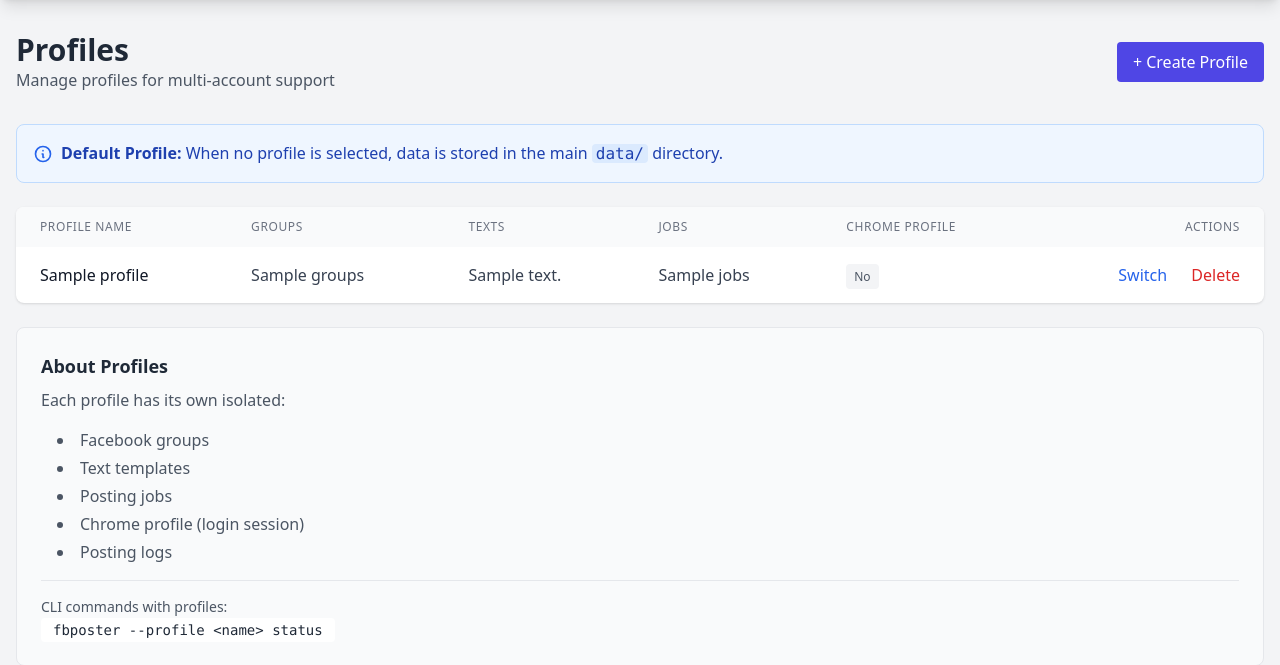
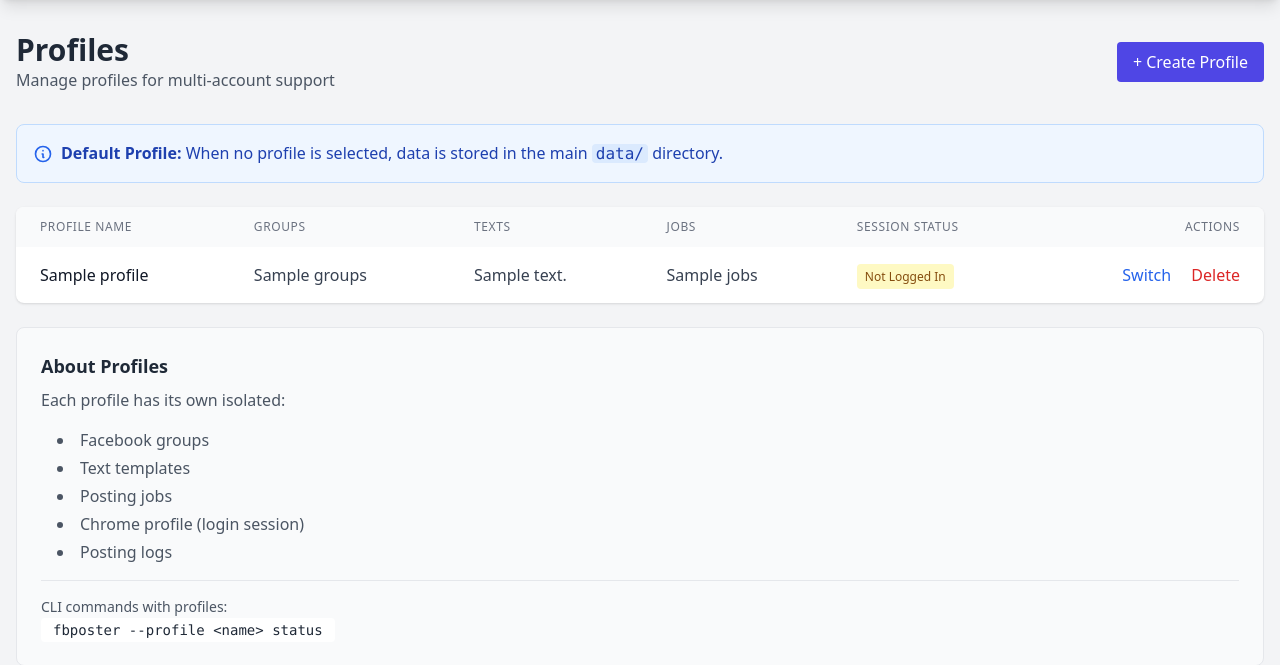
Before and after one commit to yassbarona/facebook-autoposter, a FastAPI app: template fbposter/web/templates/profiles.html in a window 1280 px wide. Shown: the part 64-729 px from the top of the page. Run offline with FastAPI, Linux system fonts and the light colour scheme; the template is opened without the code that fills it: most values are stand-ins (such as "Sample title", 1, 10 or a date in 2020); parts of the project's set-up code (start-up, migrations or seed data) failed here and were passed over; some libraries are stand-ins or nearby versions.

Commit message:
Improve session detection with marker file approach
Changes:
- Session now detected via .session_ready marker file instead of Cookies
- Marker file created after successful login verification or post
- Added "Browser" checkbox on Jobs page to force browser open
- Added "Clear Session" button on Profiles page for re-login
- Session shows "Logged In" / "Not Logged In" on Profiles page

This fixes:
- Accepting Facebook cookie policy no longer falsely marks as logged in
- User has control via checkbox to open browser when needed
- Can clear session marker to force re-login

```diff
--- a/fbposter/web/app.py
+++ b/fbposter/web/app.py
@@ -69,37 +69,46 @@ def get_stores(profile: Optional[str] = None):
 
 
 def has_chrome_session(profile: Optional[str] = None) -> bool:
-    """Check if profile has a Chrome session (logged into Facebook)"""
+    """Check if profile has a verified Chrome session (logged into Facebook)
+
+    We use a marker file (.session_ready) that is created after a successful job run.
+    This is more reliable than checking cookie files.
+    """
     if profile:
-        chrome_dir = get_profile_dir(profile) / "chrome-profile"
+        profile_dir = get_profile_dir(profile)
     else:
-        # Default profile uses root chrome-profile
+        # Default profile uses root directory
         from pathlib import Path
-        package_dir = Path(__file__).parent.parent.parent
-        chrome_dir = package_dir / "chrome-profile"
+        profile_dir = Path(__file__).parent.parent.parent
 
-    # Check if chrome profile exists and has data
-    if not chrome_dir.exists():
-        return False
+    # Check for session marker file (created after successful job)
+    marker_file = profile_dir / ".session_ready"
+    return marker_file.exists()
 
-    # Check for Default directory with actual login data
-    default_dir = chrome_dir / "Default"
-    if not default_dir.exists():
-        return False
 
-    # Check for Cookies file - indicates browser was actually used
-    cookies_file = default_dir / "Cookies"
-    if not cookies_file.exists():
-        return False
+def mark_session_ready(profile: Optional[str] = None):
+    """Mark a profile's session as ready (called after successful job)"""
+    if profile:
+        profile_dir = get_profile_dir(profile)
+    else:
+        from pathlib import Path
+        profile_dir = Path(__file__).parent.parent.parent
 
-    # Check cookies file has reasonable size (>10KB suggests actual login)
-    try:
-        if cookies_file.stat().st_size < 10000:
-            return False
-    except:
-        return False
+    marker_file = profile_dir / ".session_ready"
+    marker_file.touch()
 
-    return True
+
+def clear_session_marker(profile: Optional[str] = None):
+    """Clear a profile's session marker (for re-login)"""
+    if profile:
+        profile_dir = get_profile_dir(profile)
+    else:
+        from pathlib import Path
+        profile_dir = Path(__file__).parent.parent.parent
+
+    marker_file = profile_dir / ".session_ready"
+    if marker_file.exists():
+        marker_file.unlink()
 
 
 def get_session_profile(request: Request) -> Optional[str]:
@@ -460,7 +469,12 @@ async def delete_job(request: Request, job_id: str, _=Depends(require_auth)):
 
 
 @app.post("/jobs/{job_id}/run")
-async def run_job(request: Request, job_id: str, _=Depends(require_auth)):
+async def run_job(
+    request: Request,
+    job_id: str,
+    open_browser: bool = Form(False),
+    _=Depends(require_auth)
+):
     """Run a job in background"""
     # Get profile from session
     current_profile = get_session_profile(request)
@@ -472,8 +486,8 @@ async def run_job(request: Request, job_id: str, _=Depends(require_auth)):
         cmd.extend(["--profile", current_profile])
     cmd.extend(["run", job_id])
 
-    # If no Chrome session, run with visible browser for login
-    if not has_session:
+    # Open browser if: user requested it OR no session exists
+    if open_browser or not has_session:
         cmd.append("--no-headless")
 
     try:
@@ -485,13 +499,23 @@ async def run_job(request: Request, job_id: str, _=Depends(require_auth)):
             start_new_session=True  # Detach from parent process
         )
 
-        if has_session:
+        if open_browser or not has_session:
+            return RedirectResponse(url="/jobs?success=Job+started+with+browser.+Login+to+Facebook,+then+let+job+complete.+Session+will+be+saved.", status_code=302)
+        else:
             return RedirectResponse(url="/jobs?success=Job+started+in+background.+Check+Logs+for+progress.", status_code=302)
-        else:
-            return RedirectResponse(url="/jobs?success=Job+started.+Browser+opened+for+login.+Complete+login+to+continue.", status_code=302)
 
     except Exception as e:
         return RedirectResponse(url=f"/jobs?error=Failed+to+start+job:+{str(e)[:50]}", status_code=302)
+
+
+@app.post("/profiles/{profile_name}/clear-session")
+async def clear_profile_session(request: Request, profile_name: str, _=Depends(require_auth)):
+    """Clear a profile's session marker to force re-login"""
+    if profile_name == "default":
+        clear_session_marker(None)
+    else:
+        clear_session_marker(profile_name)
+    return RedirectResponse(url="/profiles?success=Session+cleared.+Browser+will+open+on+next+job+run.", status_code=302)
 
 
 # ============== Logs Routes ==============
--- a/fbposter/web/templates/profiles.html
+++ b/fbposter/web/templates/profiles.html
@@ -50,7 +50,7 @@
                 <th class="px-6 py-3 text-left text-xs font-medium text-gray-500 uppercase tracking-wider">Groups</th>
                 <th class="px-6 py-3 text-left text-xs font-medium text-gray-500 uppercase tracking-wider">Texts</th>
                 <th class="px-6 py-3 text-left text-xs font-medium text-gray-500 uppercase tracking-wider">Jobs</th>
-                <th class="px-6 py-3 text-left text-xs font-medium text-gray-500 uppercase tracking-wider">Chrome Profile</th>
+                <th class="px-6 py-3 text-left text-xs font-medium text-gray-500 uppercase tracking-wider">Session Status</th>
                 <th class="px-6 py-3 text-right text-xs font-medium text-gray-500 uppercase tracking-wider">Actions</th>
             </tr>
         </thead>
@@ -68,15 +68,20 @@
                 <td class="px-6 py-4 text-gray-700">{{ p.jobs }}</td>
                 <td class="px-6 py-4">
                     {% if p.has_chrome %}
-                    <span class="px-2 py-1 bg-green-100 text-green-800 text-xs rounded">Yes</span>
+                    <span class="px-2 py-1 bg-green-100 text-green-800 text-xs rounded">Logged In</span>
                     {% else %}
-                    <span class="px-2 py-1 bg-gray-100 text-gray-600 text-xs rounded">No</span>
+                    <span class="px-2 py-1 bg-yellow-100 text-yellow-800 text-xs rounded">Not Logged In</span>
                     {% endif %}
                 </td>
                 <td class="px-6 py-4 text-right space-x-2">
                     <a href="/?profile={{ p.name }}" class="text-blue-600 hover:text-blue-800">Switch</a>
+                    {% if p.has_chrome %}
+                    <form method="post" action="/profiles/{{ p.name }}/clear-session" class="inline" onsubmit="return confirm('Clear session for {{ p.name }}? You will need to login again.')">
+                        <button type="submit" class="text-yellow-600 hover:text-yellow-800 ml-2">Clear Session</button>
+                    </form>
+                    {% endif %}
                     <form method="post" action="/profiles/{{ p.name }}/delete" class="inline" onsubmit="return confirm('Delete profile {{ p.name }}? This will delete all its data!')">
-                        <button type="submit" class="text-red-600 hover:text-red-800 ml-3">Delete</button>
+                        <button type="submit" class="text-red-600 hover:text-red-800 ml-2">Delete</button>
                     </form>
                 </td>
             </tr>
```
Also changed, not shown: fbposter/core/poster.py (+26 -1 lines), fbposter/web/templates/jobs.html (+10 -4 lines).
